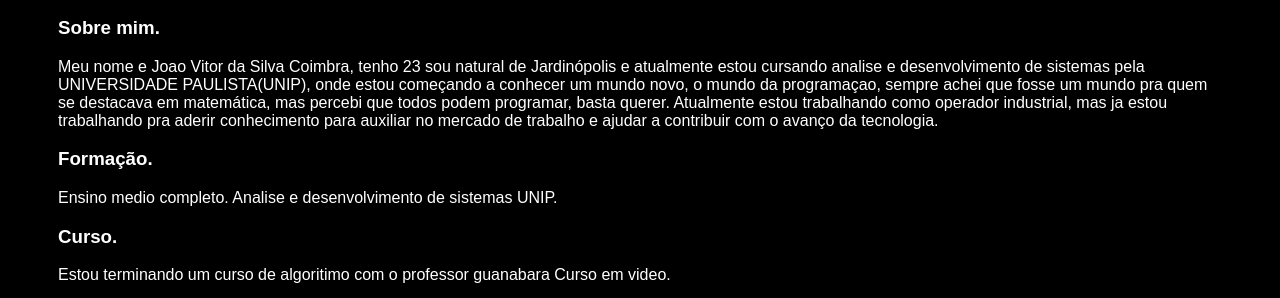
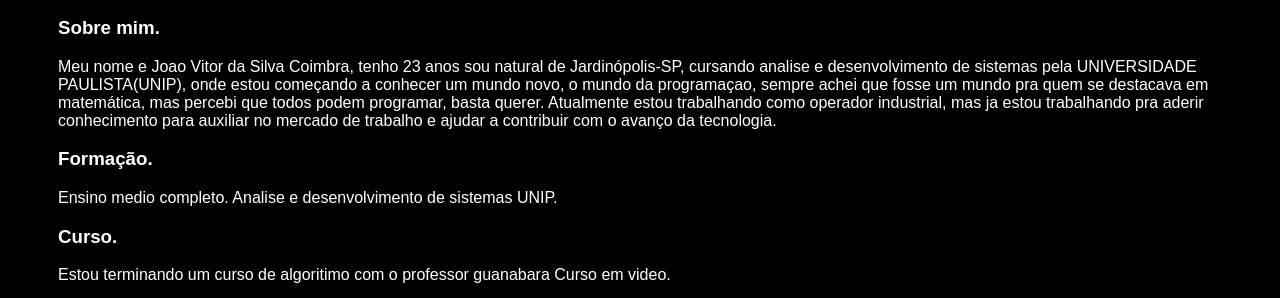
Before and after one commit to coimbrajoao/Formulario-sobre-Joao., a plain HTML site: page index.html in a window 1280 px wide. Shown: the part 357-655 px from the top of the page. Drawn offline with Linux system fonts and the light colour scheme.

Commit message:
update index.html

```diff
--- a/index.html
+++ b/index.html
@@ -35,8 +35,8 @@
             <section>
                 <h3>Sobre mim.</h3>
                 <p>
-                    Meu nome e Joao Vitor da Silva Coimbra, tenho 23 sou natural de Jardinópolis e atualmente
-                    estou cursando analise e desenvolvimento de sistemas pela UNIVERSIDADE PAULISTA(UNIP), onde
+                    Meu nome e Joao Vitor da Silva Coimbra, tenho 23 anos sou natural de Jardinópolis-SP,
+                    cursando analise e desenvolvimento de sistemas pela UNIVERSIDADE PAULISTA(UNIP), onde
                     estou começando a conhecer um mundo novo, o mundo da programaçao, sempre achei que fosse um
                     mundo pra quem se destacava em matemática, mas percebi que todos podem programar, basta querer.
                     Atualmente estou trabalhando como operador industrial, mas ja estou trabalhando pra aderir
```
